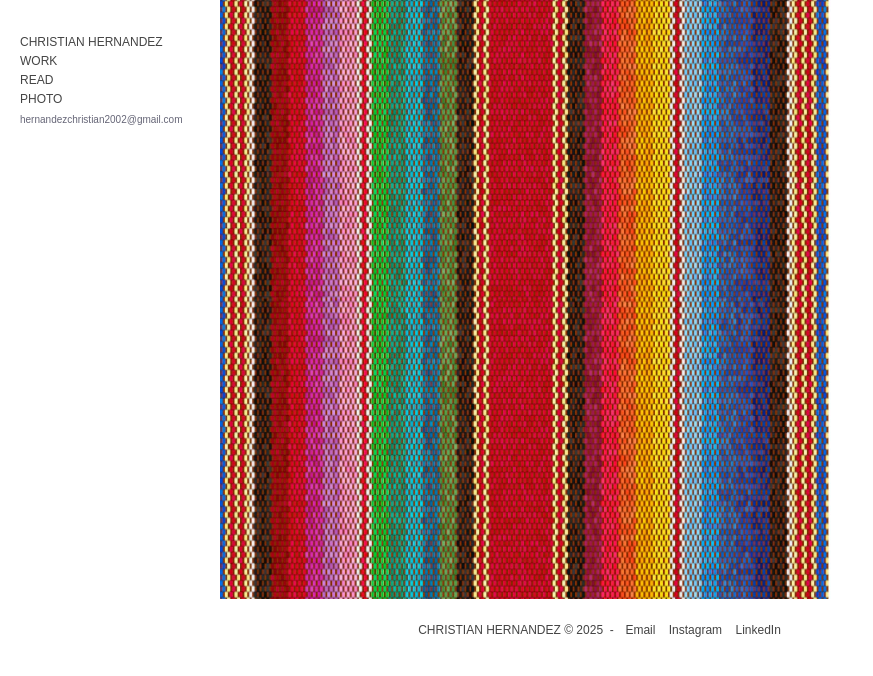
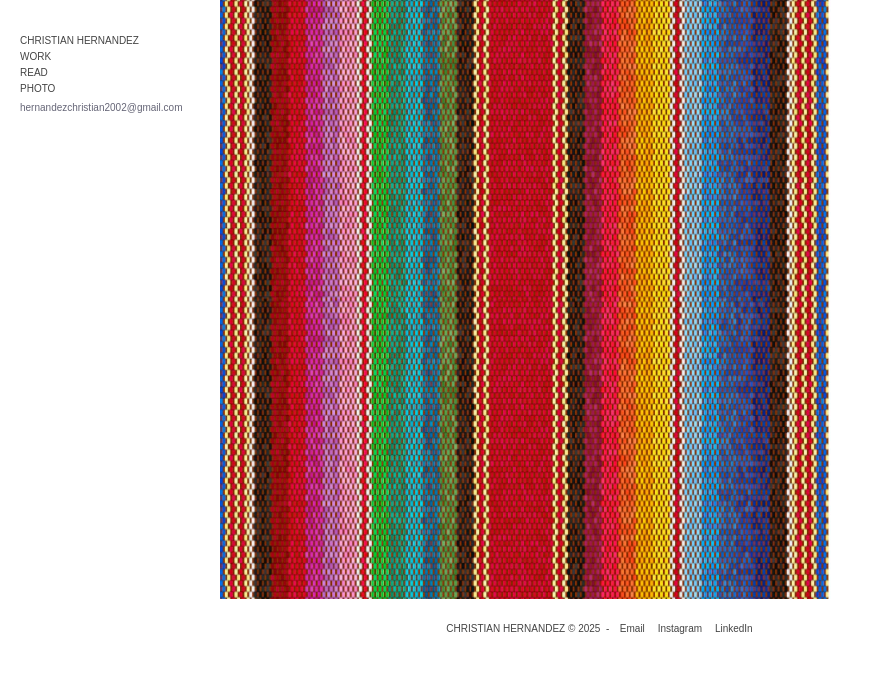
Before and after one commit to chruhern/christianhernandez, a Jekyll site: the page built from index.md, in a window 1280 px wide. Shown: the top 676 px of the page, without its empty margins (0-873 px from the left). Built offline with Jekyll 4.4.1, drawn with Linux system fonts in a browser that asks for light colours.

Commit message:
css file updates

```diff
--- a/assets/css/style.css
+++ b/assets/css/style.css
@@ -28,7 +28,7 @@ body {
 .sidebar u1 {
   list-style: none;
   margin-bottom: 20px;
-  font-size: 12px;
+  font-size: 10px;
 }
 
 .sidebar li {
@@ -61,7 +61,7 @@ a {
 
 .footer {
   padding: 20px;
-  font-size: 12px;
+  font-size: 10px;
   color: #444;
   text-align: center;
 }
```
